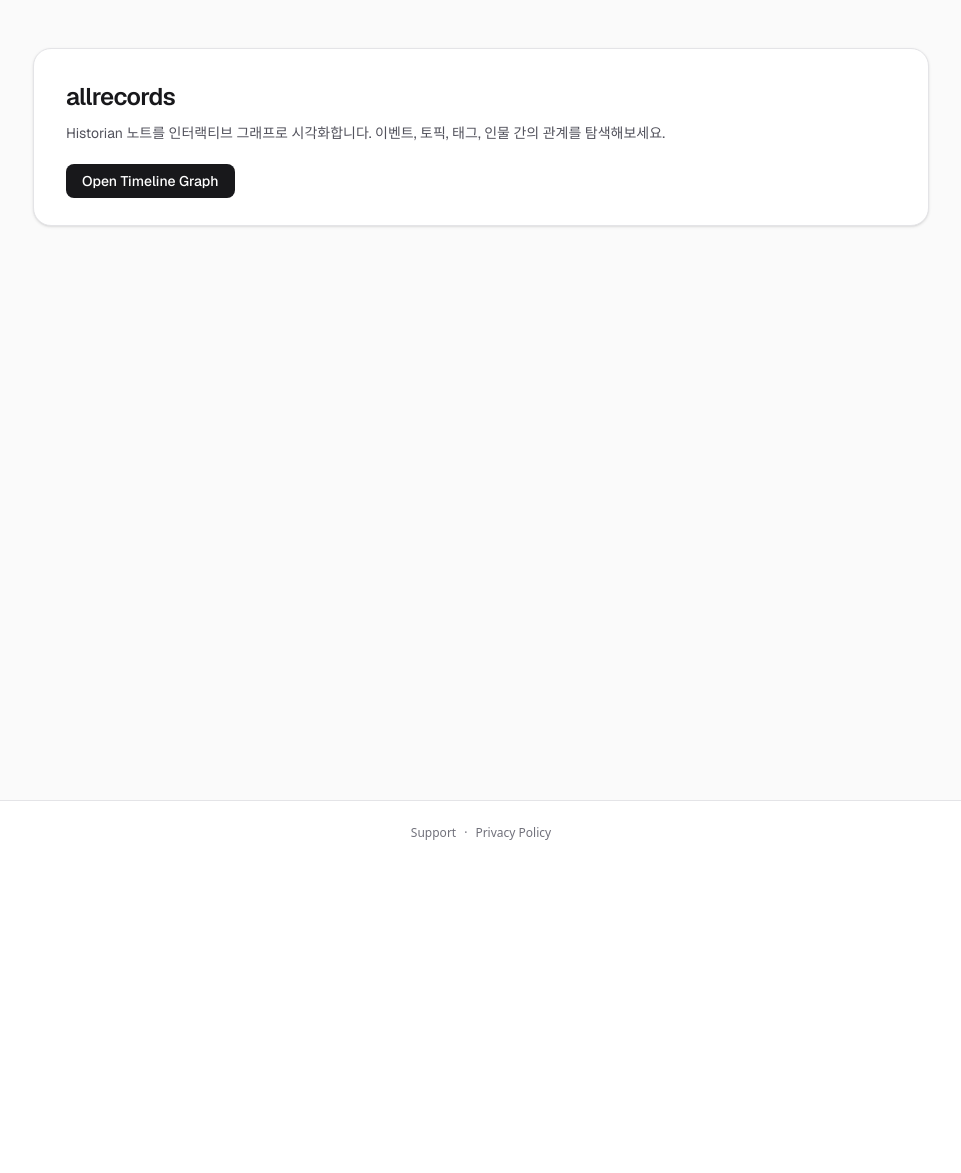
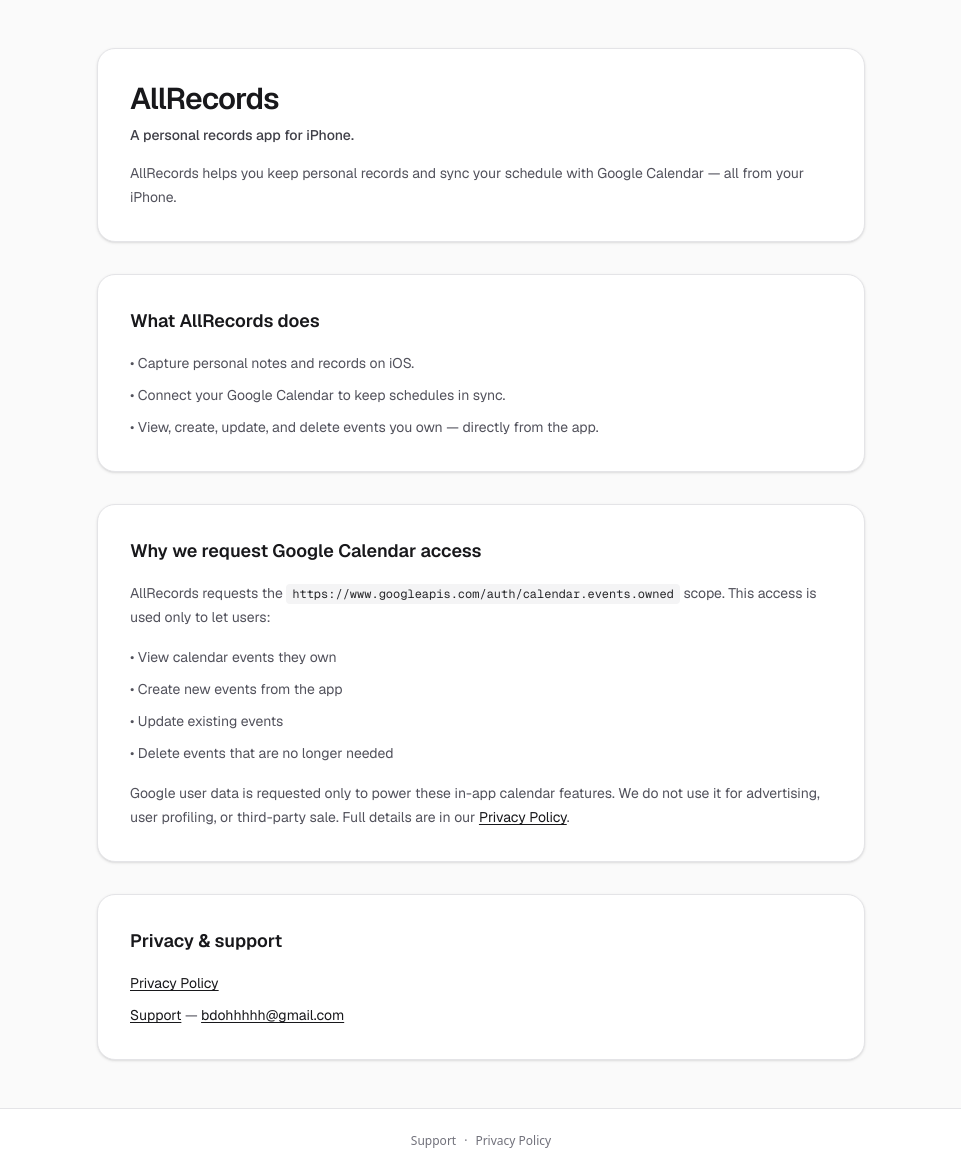
Before and after one commit to eunohhh/allrecords, a Next.js app: page / in a window 1280 px wide. Shown: the whole page, without its empty margins (159-1120 px from the left). Before the commit the page ends 865 px from the top, so only its background shows below. Built offline with nearby package versions, Linux system fonts and the light colour scheme.

Commit message:
feat: 메인 문구 수정(구글 앱인증용)

```diff
--- a/src/app/layout.tsx
+++ b/src/app/layout.tsx
@@ -1,22 +1,23 @@
-import type { Metadata } from 'next';
-import { Geist, Geist_Mono } from 'next/font/google';
+import type { Metadata } from "next";
+import { Geist, Geist_Mono } from "next/font/google";
 
-import './globals.css';
-import { Toaster } from 'sonner';
+import "./globals.css";
+import { Toaster } from "sonner";
 
 const geistSans = Geist({
-  variable: '--font-geist-sans',
-  subsets: ['latin'],
+	variable: "--font-geist-sans",
+	subsets: ["latin"],
 });
 
 const geistMono = Geist_Mono({
-  variable: '--font-geist-mono',
-  subsets: ['latin'],
+	variable: "--font-geist-mono",
+	subsets: ["latin"],
 });
 
 export const metadata: Metadata = {
-  title: 'allrecords',
-  description: 'allrecords',
+	title: "AllRecords — Personal records app for iPhone",
+	description:
+		"AllRecords is a personal records iOS app. With your permission, it connects to Google Calendar to view, create, update, and delete events you own.",
 };
 
 export default function RootLayout({
@@ -26,14 +27,22 @@ export default function RootLayout({
 }>) {
 	return (
 		<html lang="en">
-      <body className={`${geistSans.variable} ${geistMono.variable} antialiased`}>
+			<body
+				className={`${geistSans.variable} ${geistMono.variable} antialiased`}
+			>
 				{children}
-        <footer className="border-t border-zinc-200 py-6 text-center text-xs text-zinc-500 dark:border-zinc-800 dark:text-zinc-500">
-          <a href="/support" className="hover:text-zinc-700 dark:hover:text-zinc-300">
+				<footer className="border-zinc-200 border-t py-6 text-center text-xs text-zinc-500 dark:border-zinc-800 dark:text-zinc-500">
+					<a
+						href="/support"
+						className="hover:text-zinc-700 dark:hover:text-zinc-300"
+					>
 						Support
 					</a>
 					<span className="mx-2">·</span>
-          <a href="/privacy-policy" className="hover:text-zinc-700 dark:hover:text-zinc-300">
+					<a
+						href="/privacy-policy"
+						className="hover:text-zinc-700 dark:hover:text-zinc-300"
+					>
 						Privacy Policy
 					</a>
 				</footer>
--- a/src/app/page.tsx
+++ b/src/app/page.tsx
@@ -1,22 +1,95 @@
-import Link from 'next/link';
-
 export default function Home() {
 	return (
 		<div className="min-h-screen bg-zinc-50 px-4 py-12 font-sans dark:bg-black">
-      <main className="mx-auto w-full max-w-4xl rounded-2xl border border-zinc-200 bg-white p-8 shadow-sm dark:border-zinc-800 dark:bg-zinc-950">
-        <h1 className="text-2xl font-semibold tracking-tight text-zinc-900 dark:text-zinc-50">allrecords</h1>
-        <p className="mt-2 text-sm leading-6 text-zinc-600 dark:text-zinc-400">
-          Historian 노트를 인터랙티브 그래프로 시각화합니다. 이벤트, 토픽, 태그, 인물 간의 관계를 탐색해보세요.
+			<main className="mx-auto w-full max-w-3xl space-y-8">
+				<section className="rounded-2xl border border-zinc-200 bg-white p-8 shadow-sm dark:border-zinc-800 dark:bg-zinc-950">
+					<h1 className="font-semibold text-3xl text-zinc-900 tracking-tight dark:text-zinc-50">
+						AllRecords
+					</h1>
+					<p className="mt-2 font-medium text-sm text-zinc-700 dark:text-zinc-300">
+						A personal records app for iPhone.
 					</p>
+					<p className="mt-4 text-sm text-zinc-600 leading-6 dark:text-zinc-400">
+						AllRecords helps you keep personal records and sync your schedule
+						with Google Calendar — all from your iPhone.
+					</p>
+				</section>
 
-        <div className="mt-6">
-          <Link
-            className="rounded-md bg-zinc-900 px-4 py-2 text-sm font-medium text-white hover:bg-zinc-800 dark:bg-zinc-100 dark:text-zinc-950 dark:hover:bg-white"
-            href="/timeline"
+				<section className="rounded-2xl border border-zinc-200 bg-white p-8 shadow-sm dark:border-zinc-800 dark:bg-zinc-950">
+					<h2 className="font-semibold text-lg text-zinc-900 dark:text-zinc-50">
+						What AllRecords does
+					</h2>
+					<ul className="mt-4 space-y-2 text-sm text-zinc-600 leading-6 dark:text-zinc-400">
+						<li>• Capture personal notes and records on iOS.</li>
+						<li>• Connect your Google Calendar to keep schedules in sync.</li>
+						<li>
+							• View, create, update, and delete events you own — directly from
+							the app.
+						</li>
+					</ul>
+				</section>
+
+				<section className="rounded-2xl border border-zinc-200 bg-white p-8 shadow-sm dark:border-zinc-800 dark:bg-zinc-950">
+					<h2 className="font-semibold text-lg text-zinc-900 dark:text-zinc-50">
+						Why we request Google Calendar access
+					</h2>
+					<p className="mt-4 text-sm text-zinc-600 leading-6 dark:text-zinc-400">
+						AllRecords requests the{" "}
+						<code className="rounded bg-zinc-100 px-1.5 py-0.5 font-mono text-xs text-zinc-800 dark:bg-zinc-800 dark:text-zinc-200">
+							https://www.googleapis.com/auth/calendar.events.owned
+						</code>{" "}
+						scope. This access is used only to let users:
+					</p>
+					<ul className="mt-4 space-y-2 text-sm text-zinc-600 leading-6 dark:text-zinc-400">
+						<li>• View calendar events they own</li>
+						<li>• Create new events from the app</li>
+						<li>• Update existing events</li>
+						<li>• Delete events that are no longer needed</li>
+					</ul>
+					<p className="mt-4 text-sm text-zinc-600 leading-6 dark:text-zinc-400">
+						Google user data is requested only to power these in-app calendar
+						features. We do not use it for advertising, user profiling, or
+						third-party sale. Full details are in our{" "}
+						<a
+							href="/privacy-policy"
+							className="text-zinc-900 underline underline-offset-2 hover:text-zinc-700 dark:text-zinc-100 dark:hover:text-zinc-300"
 						>
-            Open Timeline Graph
-          </Link>
-        </div>
+							Privacy Policy
+						</a>
+						.
+					</p>
+				</section>
+
+				<section className="rounded-2xl border border-zinc-200 bg-white p-8 shadow-sm dark:border-zinc-800 dark:bg-zinc-950">
+					<h2 className="font-semibold text-lg text-zinc-900 dark:text-zinc-50">
+						Privacy &amp; support
+					</h2>
+					<ul className="mt-4 space-y-2 text-sm text-zinc-600 leading-6 dark:text-zinc-400">
+						<li>
+							<a
+								href="/privacy-policy"
+								className="text-zinc-900 underline underline-offset-2 hover:text-zinc-700 dark:text-zinc-100 dark:hover:text-zinc-300"
+							>
+								Privacy Policy
+							</a>
+						</li>
+						<li>
+							<a
+								href="/support"
+								className="text-zinc-900 underline underline-offset-2 hover:text-zinc-700 dark:text-zinc-100 dark:hover:text-zinc-300"
+							>
+								Support
+							</a>{" "}
+							—{" "}
+							<a
+								href="mailto:bdohhhhh@gmail.com"
+								className="text-zinc-900 underline underline-offset-2 hover:text-zinc-700 dark:text-zinc-100 dark:hover:text-zinc-300"
+							>
+								bdohhhhh@gmail.com
+							</a>
+						</li>
+					</ul>
+				</section>
 			</main>
 		</div>
 	);
```
Lines whose indentation alone changed are shown as unchanged.
